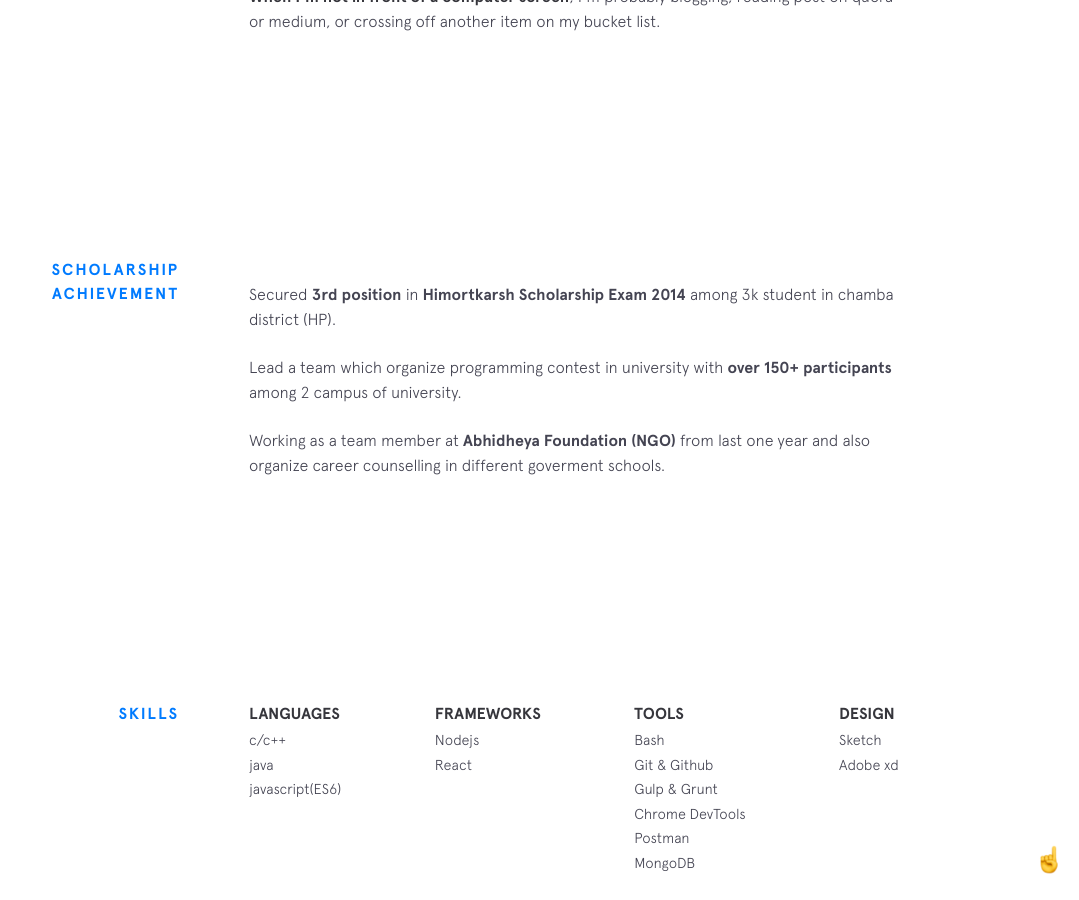
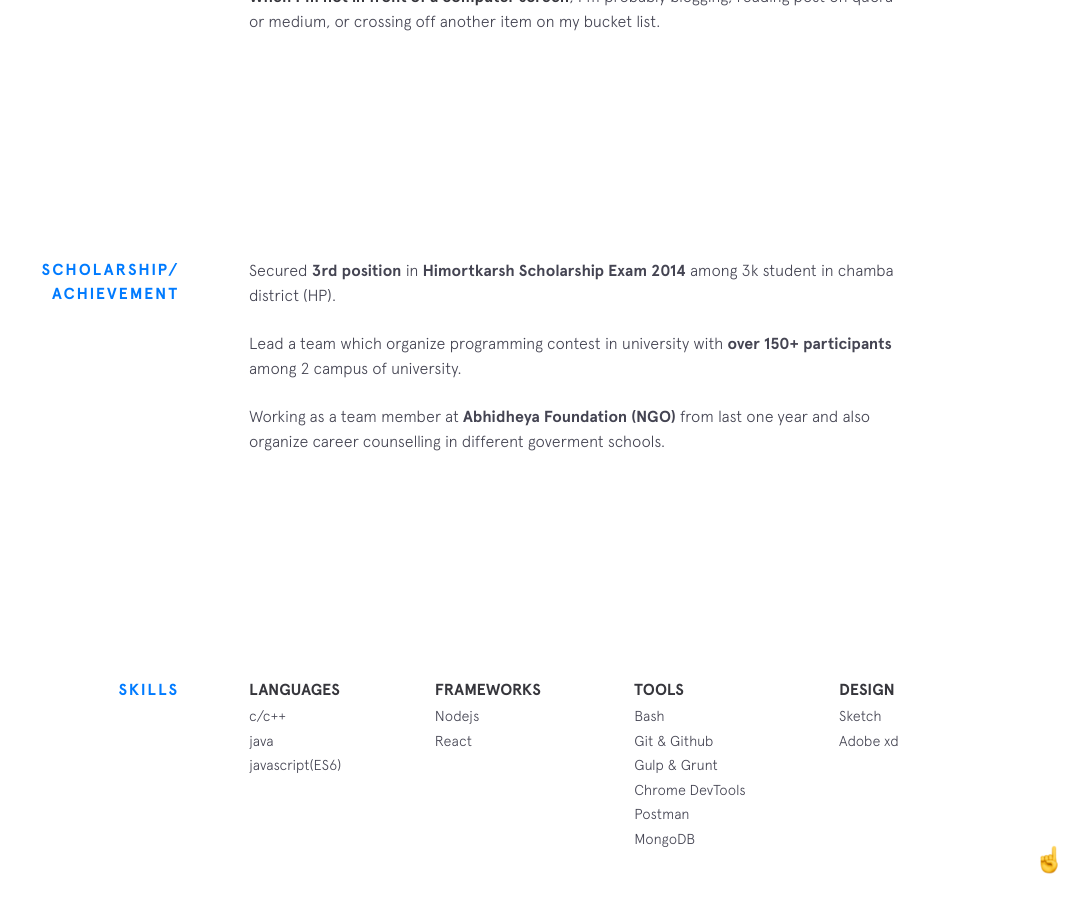
Before and after one commit to Shivanikanswal/Shivanikanswal.github.io, a Jekyll site: the page built from index.html, in a window 1280 px wide and 900 px high, scrolled down 1237 px. Shown: the whole window, without its empty margins (201-1280 px from the left). Built offline with Jekyll 4.4.1, drawn with Linux system fonts in a browser that asks for light colours; nearby versions of some CDN libraries.

Commit message:
Update achievment.html

```diff
--- a/_includes/achievment.html
+++ b/_includes/achievment.html
@@ -1,7 +1,7 @@
 <section class="section background">
-    <div class="section__title">Scholarship<br/>Achievement</div>
+    <div class="section__title">Scholarship/<br/>Achievement</div>
     <div class="section__content">
-        &nbsp&nbsp<p>
+        <p>
             Secured
       <a class="underline-link">3rd position</a> in <a class="underline-link">Himortkarsh Scholarship Exam 2014</a> among 3k student in chamba district (HP).<br/><br/>
         Lead a team which organize programming contest in university with
```
